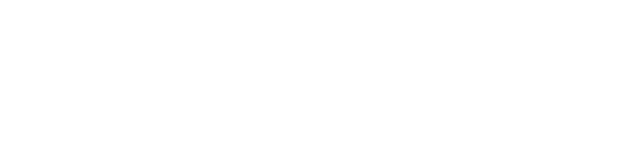
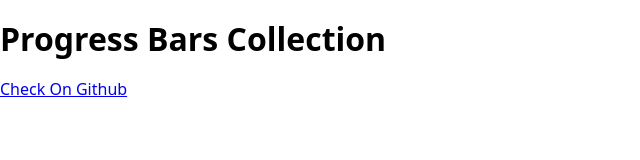
Before and after one commit to nat-davydova/progress-bars-collection, a website: page index.html in a window 1280 px wide. Shown: the whole page, without its empty margins (0-640 px from the left). Drawn offline with nearby package versions, Linux system fonts and the light colour scheme.

Commit message:
feat: add header structure

```diff
--- a/index.html
+++ b/index.html
@@ -5,10 +5,20 @@
     <link rel="icon" type="image/svg+xml" href="/progress.svg" />
     <link rel="stylesheet" href="src/style.css">
     <meta name="viewport" content="width=device-width, initial-scale=1.0" />
-    <title>Vite + TS</title>
+    <title>Progress Bars Collection</title>
   </head>
   <body>
-    <div id="app"></div>
+    <header class="header">
+      <h1 class="header__title">Progress Bars Collection</h1>
+      <div class="header__btns">
+          <a
+            href="https://github.com/nat-davydova/progress-bars-collection"
+            class="header__btn"
+            target="_blank"
+            title="Check On Github"
+          >Check On Github</a >
+      </div>
+    </header>
     <script type="module" src="/src/main.ts"></script>
   </body>
 </html>
```
